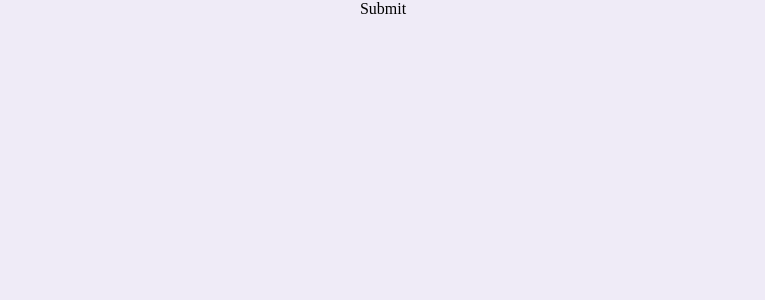
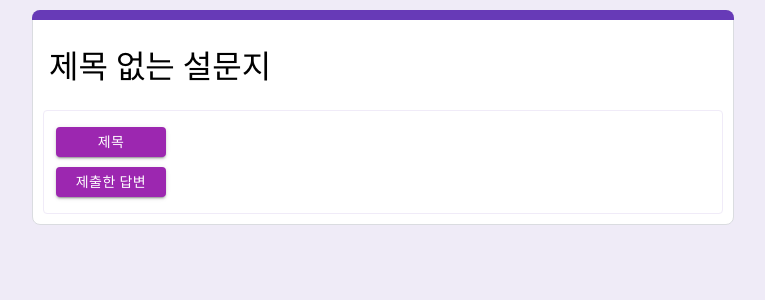
Before and after one commit to 1myeji/Google_Survey_Clone, a React (Vite) app: page /submit in a window 1280 px wide. Shown: the top 300 px of the page, without its empty margins (257-1022 px from the left). Built offline with nearby package versions, Linux system fonts and the light colour scheme.

Commit message:
Feat: 제출한 페이지 제작

```diff
--- a/src/components/Preview/PreviewQuestion.tsx
+++ b/src/components/Preview/PreviewQuestion.tsx
@@ -39,9 +39,7 @@ const PreviewQuestion = ({ question, isSubmitted }: IPreviewQuestionProps) => {
       case '20':
         return !question.questionAnswer;
       case '30':
-        return !question.questionOptions.some(option => option.checked);
       case '40':
-        return !question.questionOptions.some(option => option.checked);
       case '50':
         return !question.questionOptions.some(option => option.checked);
       default:
--- a/src/pages/Preview.tsx
+++ b/src/pages/Preview.tsx
@@ -5,6 +5,7 @@ import styled from 'styled-components';
 import PreviewQuestion from '../components/Preview/PreviewQuestion';
 import { Button } from '@mui/material';
 import { useState } from 'react';
+import { useNavigate } from 'react-router-dom';
 
 const Preview = () => {
   const surveyInfo = useSelector((state: RootState) => state.surveyInfo);
@@ -12,8 +13,24 @@ const Preview = () => {
 
   const [isSubmitted, setIsSubmitted] = useState(false);
 
+  const navigate = useNavigate();
+
+  const isRequiredAnswered = () => {
+    return surveyQuestion.every(question => {
+      if (!question.essential) return true;
+      if (['10', '20'].includes(question.age)) return !!question.questionAnswer;
+      if (['30', '40', '50'].includes(question.age)) {
+        return question.questionOptions.some(option => option.checked);
+      }
+      return false;
+    });
+  };
+
   const handleSubmit = () => {
     setIsSubmitted(true);
+    if (isRequiredAnswered()) {
+      navigate('/submit');
+    }
   };
 
   return (
--- a/src/pages/Submit.tsx
+++ b/src/pages/Submit.tsx
@@ -1,5 +1,79 @@
+import { useSelector } from 'react-redux';
+import { RootState } from '../store/store';
+import SurveyInfo from '../components/common/SurveyInfo';
+import styled from 'styled-components';
+import Button from '@mui/material/Button';
+
 const Submit = () => {
-  return <div>Submit</div>;
+  const surveyInfo = useSelector((state: RootState) => state.surveyInfo);
+  const surveyQuestion = useSelector((state: RootState) => state.surveyQuestion);
+
+  return (
+    <div>
+      <SurveyInfo includePurpleBox={true}>
+        <Title>{surveyInfo.title}</Title>
+        <Description>{surveyInfo.description}</Description>
+        {surveyQuestion.map(question => (
+          <AnswerWrapper key={question.id}>
+            <ButtonWrapper>
+              <StyledButton variant="contained" color="secondary">
+                제목
+              </StyledButton>
+              <h3>{question.questionTitle}</h3>
+            </ButtonWrapper>
+            <ButtonWrapper>
+              <StyledButton variant="contained" color="secondary">
+                제출한 답변
+              </StyledButton>
+              {question.age === '10' || question.age === '20' ? (
+                <p>{question.questionAnswer}</p>
+              ) : question.age === '30' || question.age === '50' ? (
+                <p>{question.questionOptions.find(option => option.checked)?.optionTitle}</p>
+              ) : question.age === '40' ? (
+                question.questionOptions
+                  .filter(option => option.checked)
+                  .map(option => <p key={option.id}>{option.optionTitle}</p>)
+              ) : null}
+            </ButtonWrapper>
+          </AnswerWrapper>
+        ))}
+      </SurveyInfo>
+    </div>
+  );
 };
 
 export default Submit;
+
+const Title = styled.p`
+  margin-top: 30px;
+  font-size: 32px;
+  padding-bottom: 8px;
+  margin-left: 16px;
+`;
+
+const Description = styled.p`
+  padding-bottom: 5px;
+  padding-left: 3px;
+  margin-left: 16px;
+`;
+
+const AnswerWrapper = styled.div`
+  margin: 10px;
+  display: flex;
+  flex-direction: column;
+  padding: 16px 12px;
+  border-radius: 4px;
+  border: 1px solid rgb(240, 235, 248);
+  gap: 10px;
+`;
+
+const StyledButton = styled(Button)`
+  width: 110px;
+  height: 30px;
+`;
+
+const ButtonWrapper = styled.div`
+  display: flex;
+  align-items: center;
+  gap: 20px;
+`;
```
